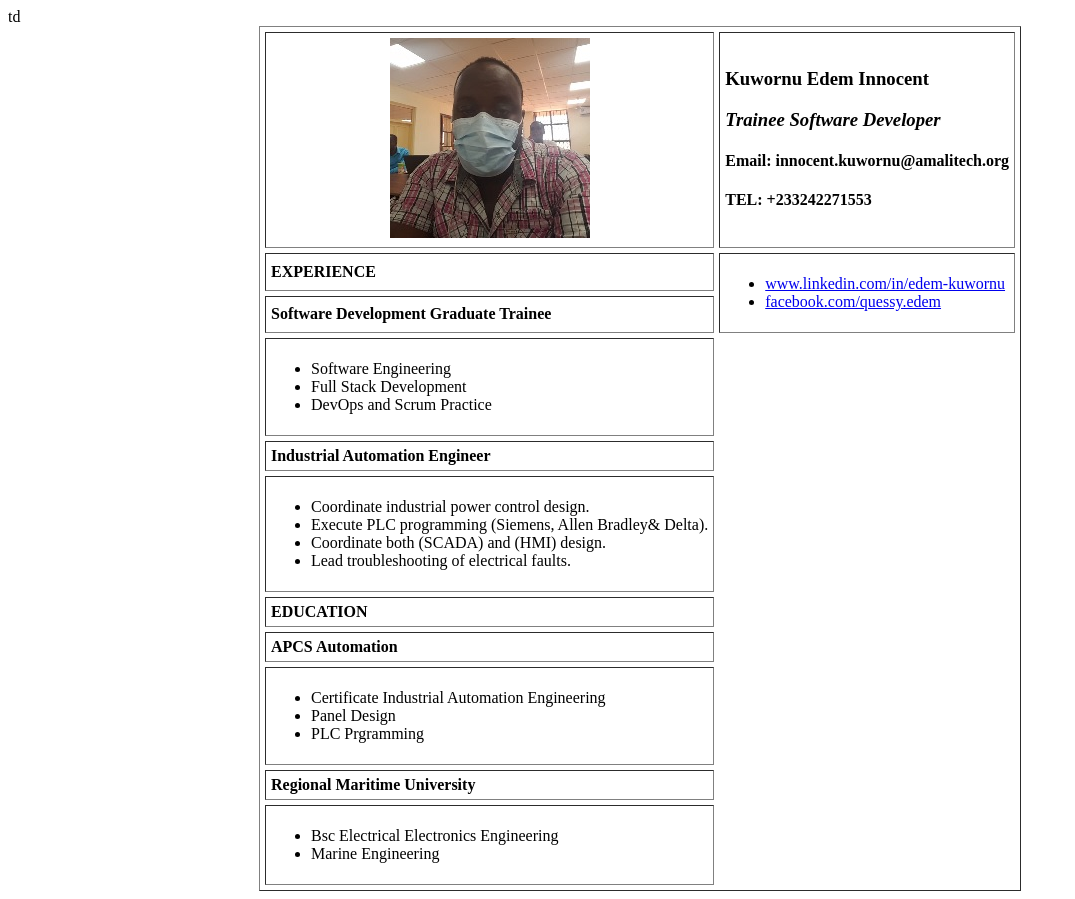
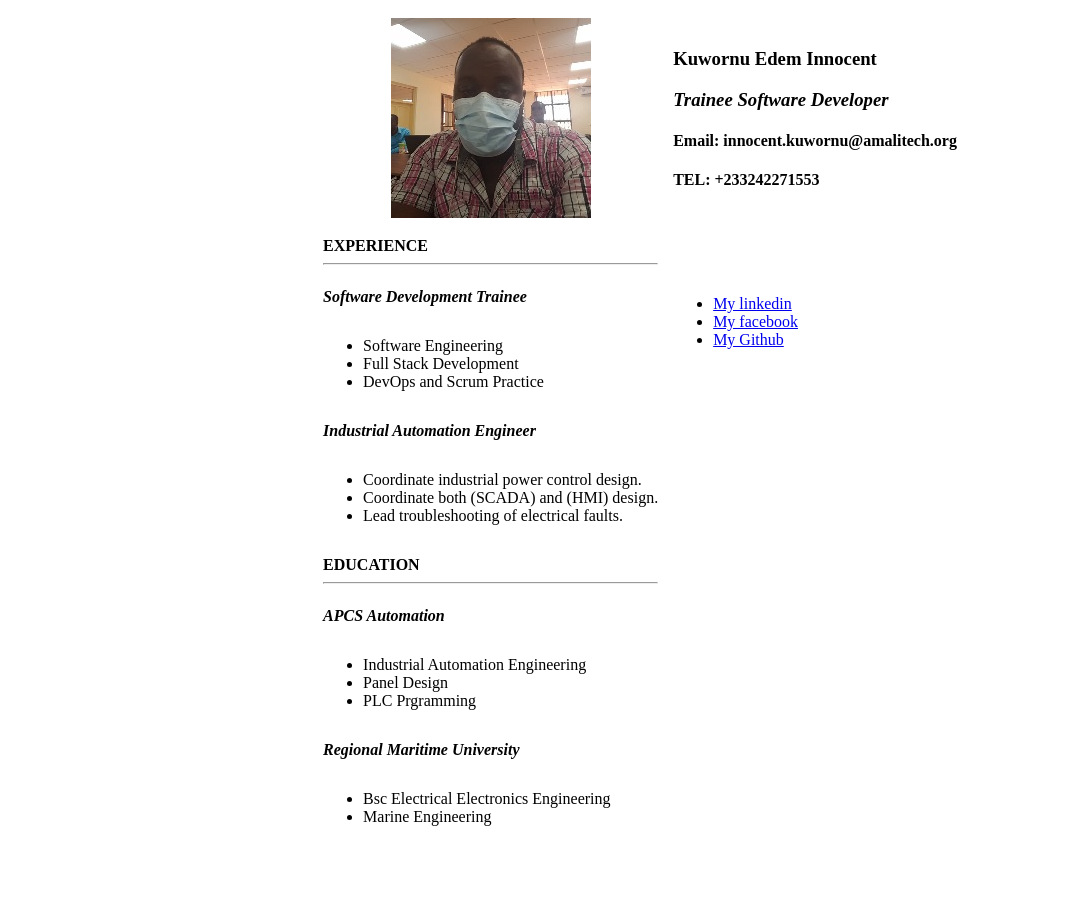
Before and after one commit to InnocentEdem/webEngineering2, a plain HTML site: page index.html in a window 1280 px wide. Shown: the whole page, without its empty margins (0-1075 px from the left). After the commit the page ends 860 px from the top, so only its background shows below. Drawn offline with Linux system fonts and the light colour scheme.

Commit message:
Add files via upload

```diff
--- a/index.html
+++ b/index.html
@@ -7,7 +7,7 @@
     <title>Document</title>
 </head>
 <body >
-    <table  border align="center" cellspacing="5px" cellpadding="5px" >
+    <table  align="center" cellspacing="5px" cellpadding="5px" >
 
         <thead>
 
@@ -25,19 +25,22 @@
         <tbody>
             <tr>
 
-                <td><b> EXPERIENCE</b></td>
-                <td rowspan="2">
+                <td><b>EXPERIENCE <hr></b></td>
+
+                <td rowspan="3">
                     <ul>
-                        <li><a href="https://www.linkedin.com/in/edem-kuwornu">www.linkedin.com/in/edem-kuwornu</a></li>
-                        <li><a href="https://web.facebook.com/quessy.edem">facebook.com/quessy.edem</a></li>
+                        <li><a href="https://www.linkedin.com/in/edem-kuwornu">My linkedin</a></li>
+                        <li><a href="https://web.facebook.com/quessy.edem">My facebook</a></li>
+                        <li><a href="https://github.com/innocentEdem">My Github</a></li>
                     </ul>
+
 
                 </td>
 
             </tr>
 
             <tr>
-                <td><b>Software Development Graduate Trainee
+                <td><b><i>Software Development Trainee</i>
                 </b></td>
             </tr>
             <tr>
@@ -50,33 +53,33 @@
                 </td>
             </tr>
             <tr>
-                <td><b>Industrial Automation Engineer
+                <td><b><i>Industrial Automation Engineer</i>
                 </b></td>
             </tr>
             <tr>
                 <td >
                     <ul>
                         <li>Coordinate industrial power control design.</li>
-                        <li> Execute PLC programming (Siemens, Allen Bradley& Delta).</li>
                         <li>Coordinate both (SCADA) and  (HMI) design.</li>
                         <li>Lead troubleshooting of electrical faults.</li>
                     </ul>
                 </td>
             </tr>
             <tr>
-                td
-                <td><b>EDUCATION</b></td>
+
+                <td><b>EDUCATION <hr></b></td>
+
 
             </tr>
             <tr>
                 <td>
-                    <b>APCS Automation</b>
+                    <b><i>APCS Automation</i></b>
                 </td>
             </tr>
             <tr>
                 <td>
                     <ul>
-                        <li>Certificate Industrial Automation Engineering</li>
+                        <li>Industrial Automation Engineering</li>
                         <li>Panel Design</li>
                         <li>PLC Prgramming</li>
                     </ul>
@@ -84,7 +87,7 @@
             </tr>
             <tr>
                 <td>
-                    <b>Regional Maritime University</b>
+                    <b><i>Regional Maritime University</i></b>
                 </td>
             </tr>
             <tr>
```
